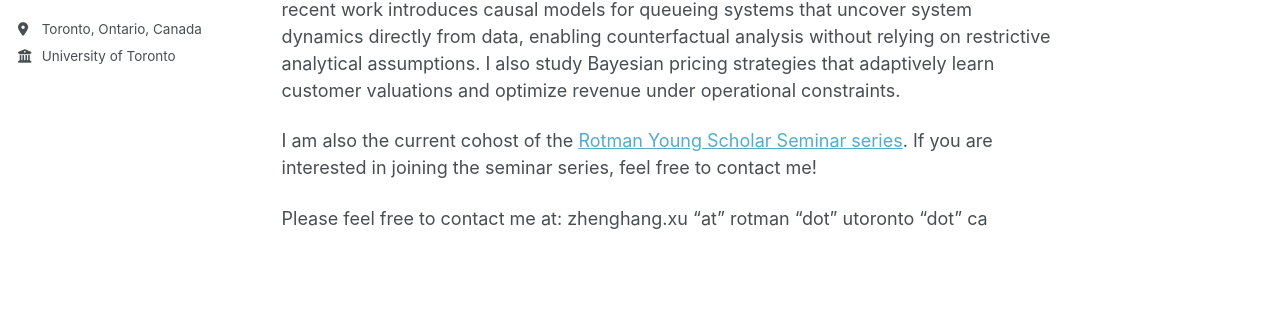
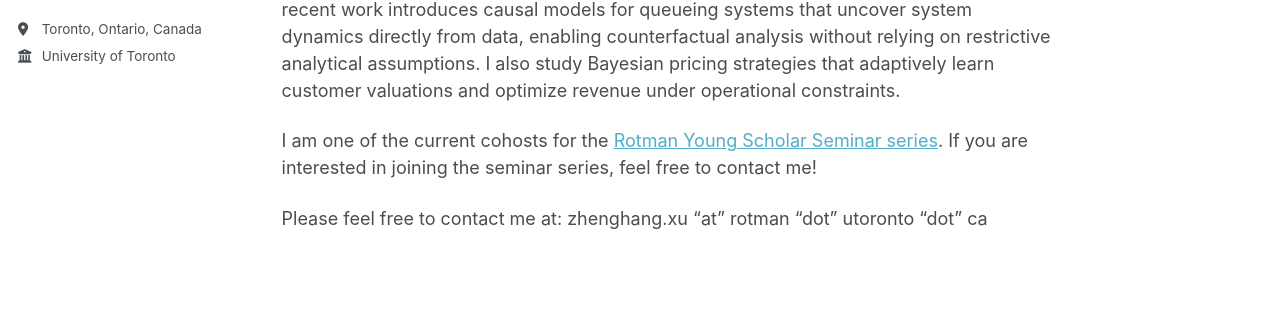
Before and after one commit to zhenghangxu-baymax/zhenghangxu-baymax.github.io, a Jekyll site: the page built from _pages/about.md, in a window 1280 px wide and 1044 px high. Shown: the part 408-731 px from the top of the window. Built offline with Jekyll 4.4.1, drawn with Linux system fonts in a browser that asks for light colours.

Commit message:
Update about.md

```diff
--- a/_pages/about.md
+++ b/_pages/about.md
@@ -12,6 +12,6 @@ I am Zhenghang Xu (徐正航), a fourth-year PhD candidate in [Operations Manage
 
 I develop data-driven frameworks that combine causal inference, machine learning, and operations management to support decision-making in complex service systems. My recent work introduces causal models for queueing systems that uncover system dynamics directly from data, enabling counterfactual analysis without relying on restrictive analytical assumptions. I also study Bayesian pricing strategies that adaptively learn customer valuations and optimize revenue under operational constraints.
 
-I am also the current cohost of the [Rotman Young Scholar Seminar series](https://sites.google.com/view/rotmanyoungscholarseminar/home). If you are interested in joining the seminar series, feel free to contact me!
+I am one of the current cohosts for the [Rotman Young Scholar Seminar series](https://sites.google.com/view/rotmanyoungscholarseminar/home). If you are interested in joining the seminar series, feel free to contact me!
 
 Please feel free to contact me at: zhenghang.xu "at" rotman "dot" utoronto "dot" ca
```
